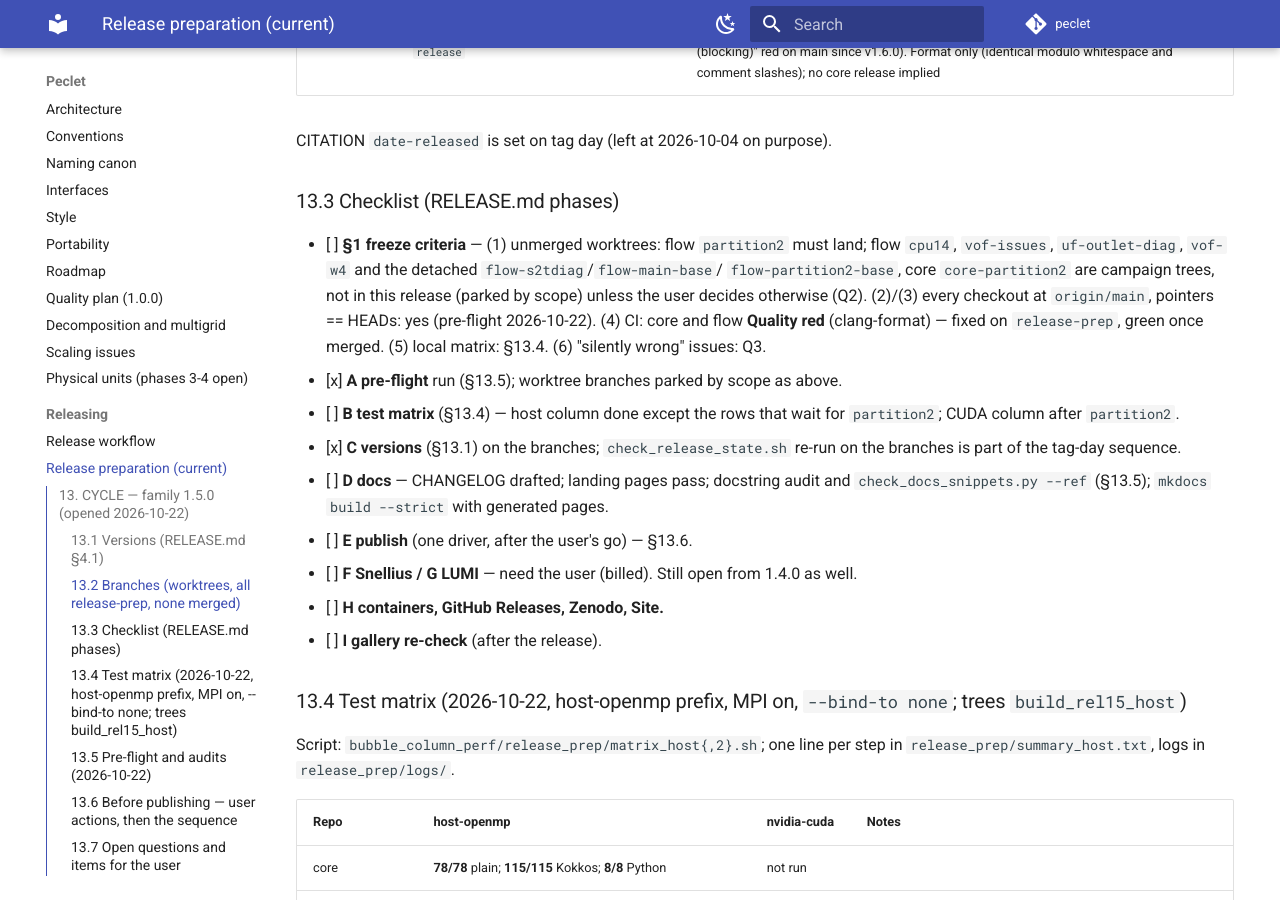
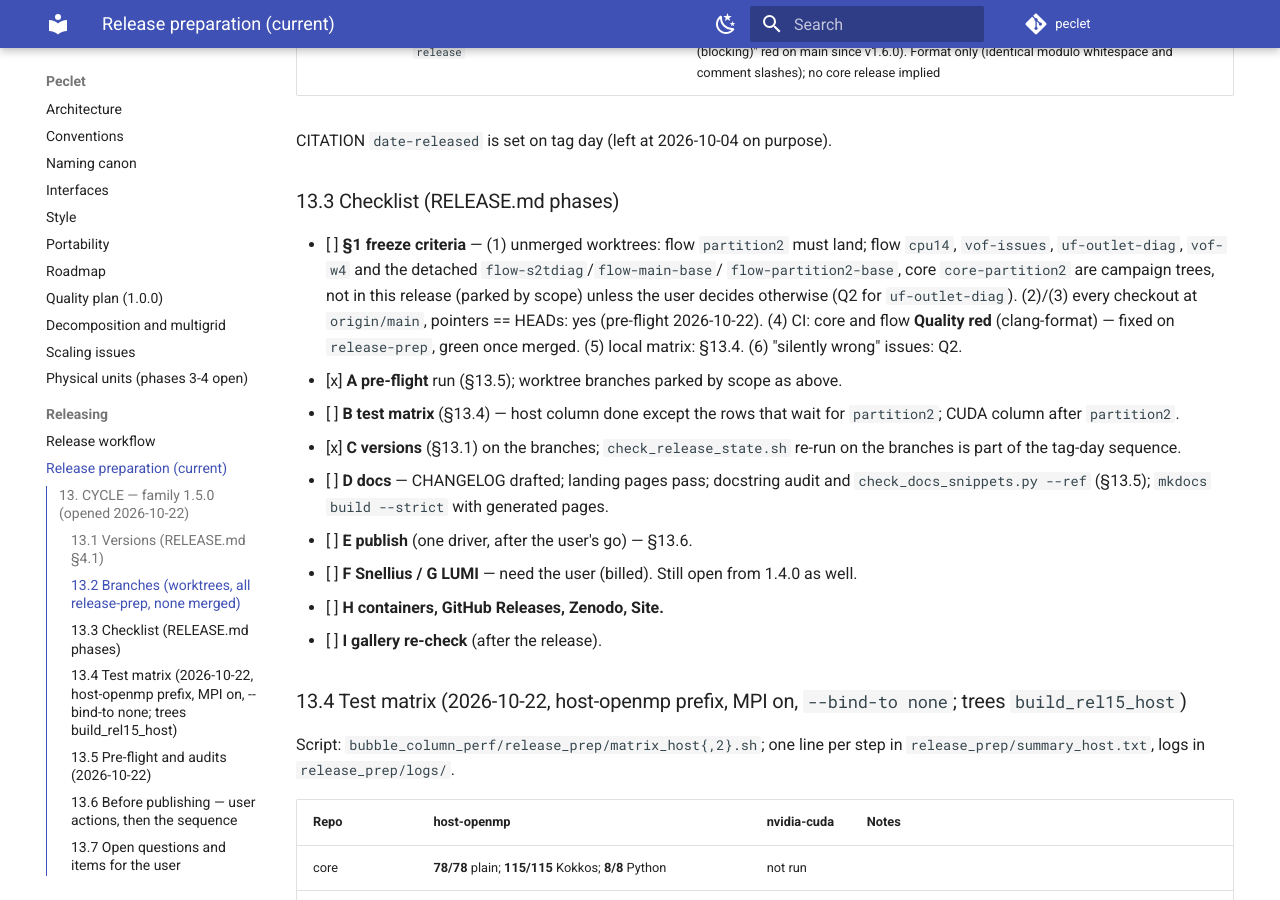
Before and after one commit to computational-chemical-engineering/peclet, an MkDocs documentation site: the page built from docs/RELEASE_PREP.md, in a window 1280 px wide and 900 px high, scrolled down 1856 px. Built offline with MkDocs 1.6.1 and Material for MkDocs 9.7.7, drawn with Linux system fonts in a browser that asks for light colours; comment, search, counter and statistics services are not loaded.

Commit message:
RELEASE_PREP: checklist cross-references to Q2
Co-Authored-By: Claude Opus 5.5 <noreply@anthropic.com>
Claude-Session: https://claude.ai/code/session_0127kjaH3FmCxkx1nzhmxWbn

```diff
--- a/docs/RELEASE_PREP.md
+++ b/docs/RELEASE_PREP.md
@@ -58,9 +58,9 @@ CITATION `date-released` is set on tag day (left at 2026-10-04 on purpose).
 - [ ] **§1 freeze criteria** — (1) unmerged worktrees: flow `partition2` must land; flow `cpu14`,
   `vof-issues`, `uf-outlet-diag`, `vof-w4` and the detached `flow-s2tdiag`/`flow-main-base`/
   `flow-partition2-base`, core `core-partition2` are campaign trees, not in this release (parked by
-  scope) unless the user decides otherwise (Q2). (2)/(3) every checkout at `origin/main`, pointers ==
+  scope) unless the user decides otherwise (Q2 for `uf-outlet-diag`). (2)/(3) every checkout at `origin/main`, pointers ==
   HEADs: yes (pre-flight 2026-10-22). (4) CI: core and flow **Quality red** (clang-format) — fixed
-  on `release-prep`, green once merged. (5) local matrix: §13.4. (6) "silently wrong" issues: Q3.
+  on `release-prep`, green once merged. (5) local matrix: §13.4. (6) "silently wrong" issues: Q2.
 - [x] **A pre-flight** run (§13.5); worktree branches parked by scope as above.
 - [ ] **B test matrix** (§13.4) — host column done except the rows that wait for `partition2`; CUDA
   column after `partition2`.
```
